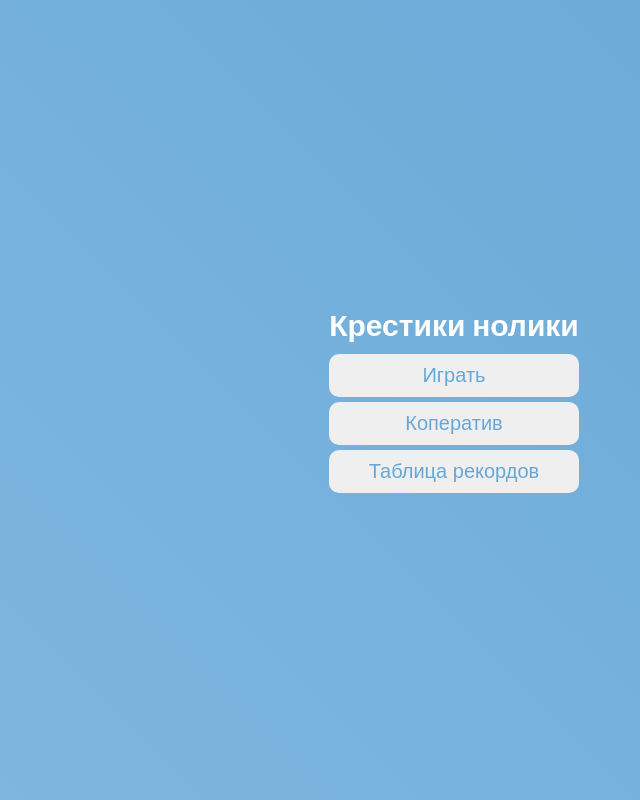
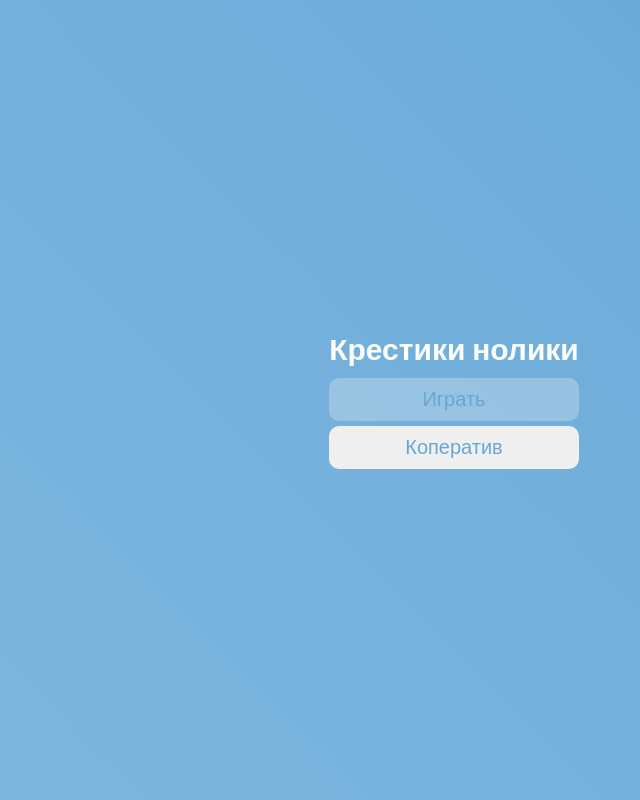
Before and after one commit to GooseInBacket/tic-tac-toe, a FastAPI app: page /mainmenu in a window 1280 px wide. Shown: the whole page, without its empty margins (186-826 px from the left). Run offline with FastAPI, Linux system fonts and the light colour scheme.

Commit message:
remove buttons

```diff
--- a/templates/mainmenu.html
+++ b/templates/mainmenu.html
@@ -4,6 +4,7 @@
     <meta charset="UTF-8">
     <meta http-equiv="X-UA-Compatible" content="IE=edge">
     <meta name="viewport" content="width=device-width, initial-scale=1.0">
+    <link type="image/x-icon" href="./static/icons/favicon.ico" rel="icon">
     <link rel="stylesheet" href="https://fonts.googleapis.com/css2?family=Material+Symbols+Outlined:opsz,wght,FILL,GRAD@20..48,100..700,0..1,-50..200" />
     <link rel="stylesheet" href="../static/css/style.css">
     <title>Крестики-нолики</title>
@@ -13,11 +14,12 @@
         <div class="main-box">
             <h1>Крестики нолики</h1>
             <div class="menu">
-                <button class="popUp-ctrl-btn">Играть</button>
+                <button class="popUp-ctrl-btn" disabled>Играть</button>
                 <button class="popUp-ctrl-btn">Коператив</button>
-                <button class="popUp-ctrl-btn">Таблица рекордов</button>
+                <!-- <button class="popUp-ctrl-btn" disabled>Таблица рекордов</button> -->
             </div>
         </div>
     </div>
+    <script src="../static/js/menuscript.js"></script>
 </body>
 </html>
```
